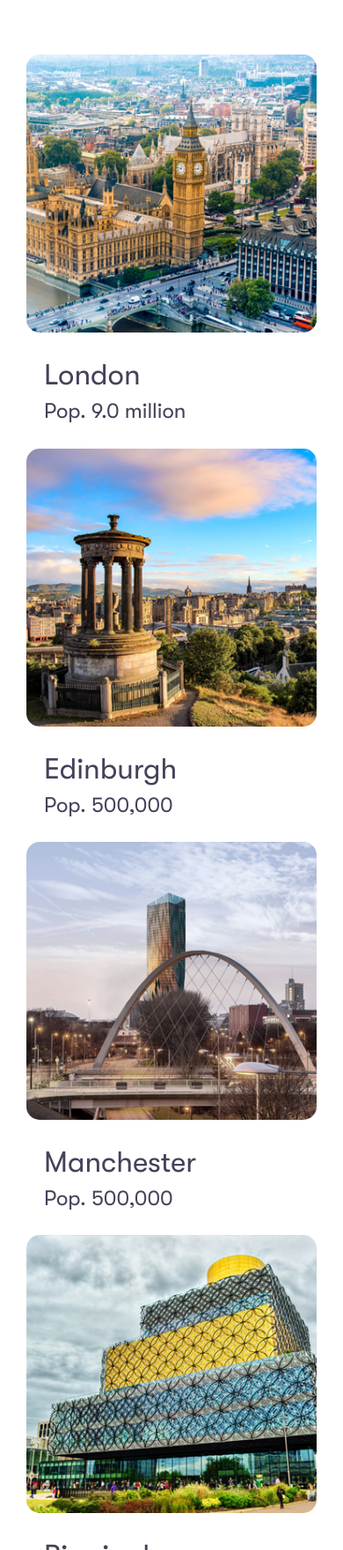
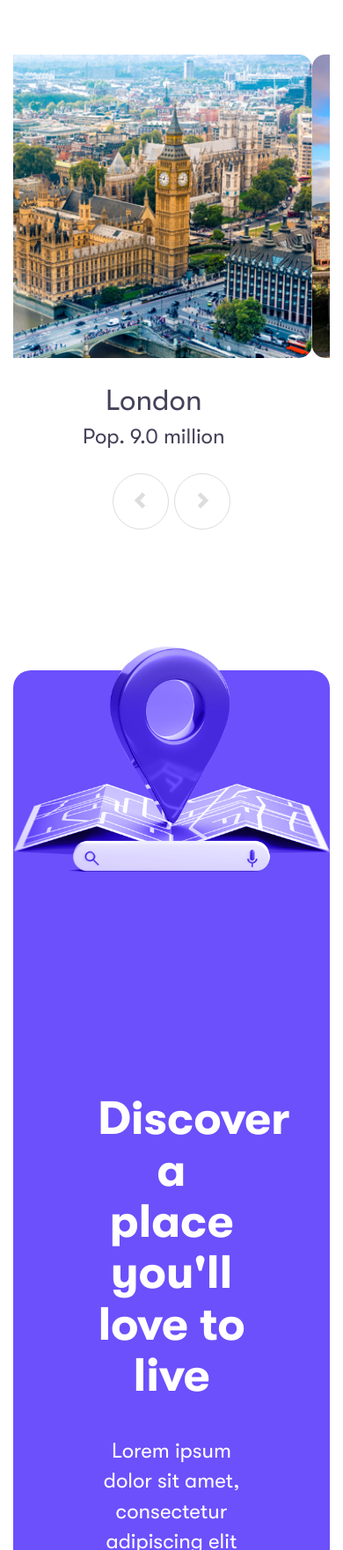
Before and after one commit to seniorweb0417/mobile_responsive, a plain HTML site: page index.html in a window 390 px wide. Shown: the part 1594-3356 px from the top of the page at 88% size. Drawn offline with nearby package versions, Linux system fonts and the light colour scheme.

Commit message:
applied carousel in index page

```diff
--- a/index.html
+++ b/index.html
@@ -115,26 +115,60 @@
         <div class="most-popular-section">
             <h2 class="text-center">Most Popular Place</h2>
             <div class="flat-container">
-                <div class="container-fluid">
-                    <div class="col-md-3">
+                <div class="container-fluid nav-wrapper">
+                    <div class="normal-screen clearfix">
+                        <div class="col-md-3 col-sm-6">
                             <img src="assets/img/img02.jpg" />
                             <div class="caption">London</div>
                             <div class="qty">Pop. 9.0 million</div>
                         </div>
-                    <div class="col-md-3">
+                        <div class="col-md-3 col-sm-6">
                             <img src="assets/img/img03.jpg" />
                             <div class="caption">Edinburgh</div>
                             <div class="qty">Pop. 500,000</div>
                         </div>
-                    <div class="col-md-3">
+                        <div class="col-md-3 col-sm-6">
                             <img src="assets/img/img04.jpg" />
                             <div class="caption">Manchester</div>
                             <div class="qty">Pop. 500,000</div>
                         </div>
-                    <div class="col-md-3">
+                        <div class="col-md-3 col-sm-6">
                             <img src="assets/img/img05.jpg" />
                             <div class="caption">Birmingham</div>
                             <div class="qty">Pop. 1.1 million</div>
+                        </div>
+                    </div>
+                    <div class="carousel-wrapper">
+                        <div id="carousel-generic" class="carousel slide" data-ride="carousel">
+                            <div class="carousel-inner" role="listbox">
+                              <div class="item active">
+                                <img src="assets/img/img02.jpg" />
+                                <div class="caption">London</div>
+                                <div class="qty">Pop. 9.0 million</div>
+                              </div>
+                              <div class="item">
+                                <img src="assets/img/img03.jpg" />
+                                <div class="caption">Edinburgh</div>
+                                <div class="qty">Pop. 500,000</div>
+                              </div>
+                              <div class="item">
+                                <img src="assets/img/img04.jpg" />
+                                <div class="caption">Manchester</div>
+                                <div class="qty">Pop. 500,000</div>
+                              </div>
+                              <div class="item">
+                                <img src="assets/img/img05.jpg" />
+                                <div class="caption">Birmingham</div>
+                                <div class="qty">Pop. 1.1 million</div>
+                              </div>
+                            </div>
+                            <a class="left controller" href="#carousel-generic" role="button" data-slide="prev">
+                              <span class="glyphicon glyphicon-chevron-left" aria-hidden="true"></span>
+                            </a>
+                            <a class="right controller" href="#carousel-generic" role="button" data-slide="next">
+                              <span class="glyphicon glyphicon-chevron-right" aria-hidden="true"></span>
+                            </a>
+                        </div>
                     </div>
                 </div>
             </div>
```
Lines whose indentation alone changed are shown as unchanged.
